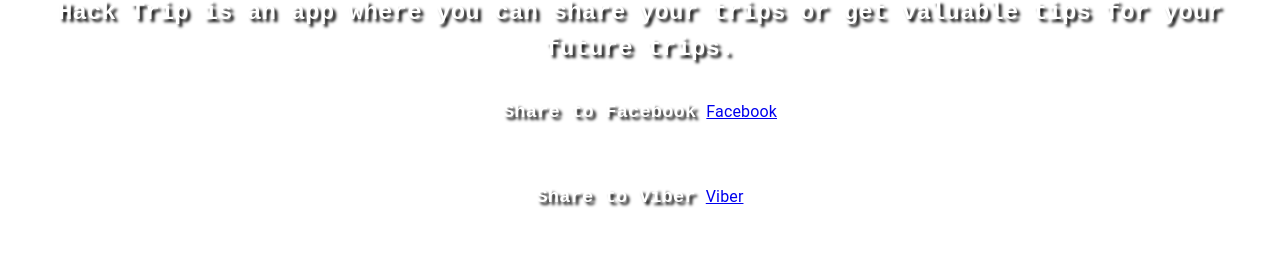
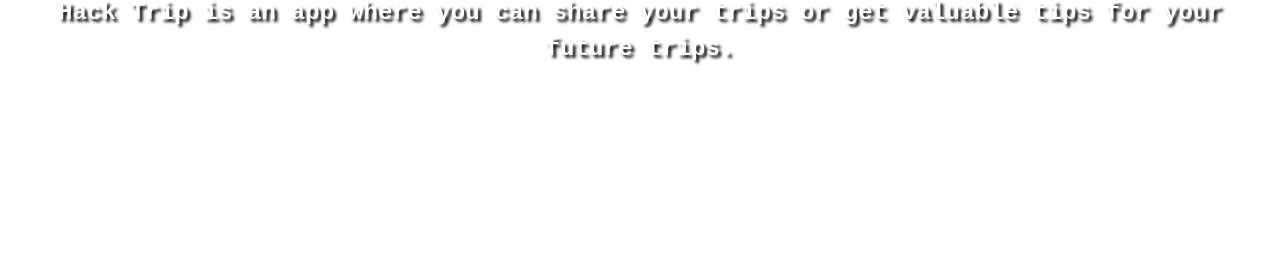
Before and after one commit to AngelGeorgievStoyanov/hack-trip, a Next.js app: page / in a window 1280 px wide. Shown: the part 205-485 px from the top of the page. Built offline with nearby package versions, Linux system fonts and the light colour scheme; no server answers; what @mui/material-nextjs would draw is missing.

Commit message:
Remove social share links from home page

```diff
--- a/app/(public)/page.tsx
+++ b/app/(public)/page.tsx
@@ -3,8 +3,7 @@ import type { CSSProperties } from 'react';
 import { HomeHero } from '@/components/home';
 import { HomeTrips } from '@/components/home/HomeTrips';
 import { absoluteUrl } from '@/config';
-import { getShareLinks } from '@/lib/share';
-import { headingTextStyle, pageBackgroundStyle } from '@/constants/ui';
+import { pageBackgroundStyle } from '@/constants/ui';
 
 export const metadata: Metadata = {
   title: 'HackTrip — plan and share your trips',
@@ -31,31 +30,11 @@ const MAIN_STYLE: CSSProperties = {
   alignItems: 'center',
 };
 
-const SHARE_ROW_STYLE: CSSProperties = { display: 'flex', alignItems: 'center', margin: '10px' };
-
-const SHARE_HEADING_STYLE: CSSProperties = { marginRight: '10px', ...headingTextStyle };
-
 export default function HomePage() {
-  const siteUrl = absoluteUrl('/');
-  const [facebook, viber] = getShareLinks(
-    { url: siteUrl, title: 'Hack Trip', text: `Hack Trip - ${siteUrl}`, hashtag: 'HackTrip' },
-    ['facebook', 'viber'],
-  );
-
   return (
     <main style={MAIN_STYLE}>
       <HomeHero hasTopTrips={false}>
         <HomeTrips />
-        <div style={SHARE_ROW_STYLE}>
-          <h3 style={SHARE_HEADING_STYLE}>Share to {facebook.label}</h3>
-          <a href={facebook.href} target="_blank" rel="noopener noreferrer">
-            {facebook.label}
-          </a>
-        </div>
-        <div style={SHARE_ROW_STYLE}>
-          <h3 style={SHARE_HEADING_STYLE}>Share to {viber.label}</h3>
-          <a href={viber.href}>{viber.label}</a>
-        </div>
       </HomeHero>
     </main>
   );
```
